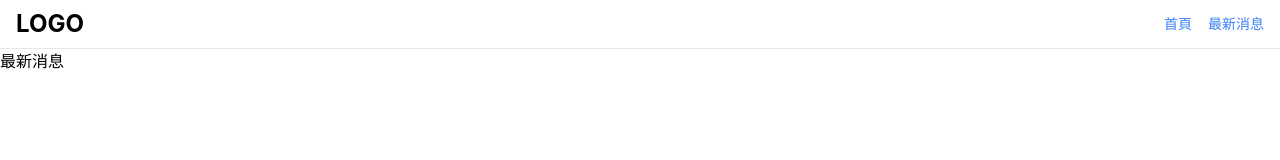
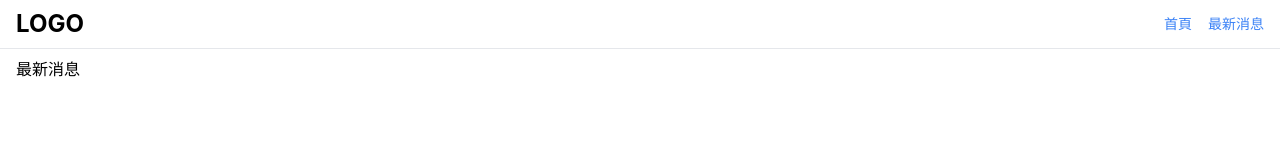
Before and after one commit to koo22952/q2, a React (Vite) app: page /news in a window 1280 px wide. Shown: the top 160 px of the page. Built offline with nearby package versions, Linux system fonts and the light colour scheme.

Commit message:
feat: layout版面設置

```diff
--- a/src/container/defaultLayer.jsx
+++ b/src/container/defaultLayer.jsx
@@ -5,10 +5,9 @@ import { routes } from '../routes'
 
 function DefaultLayer(props) {
   return (
-    <>
-      <div>
+    // 內高度由組件自行決定 父flex / 子flex1 撐滿
+    <div className="w-full h-screen flex flex-col">
       <Header />
-        <div>
       <Suspense fallback={() => <span>Loading</span>}>
         <Switch>
           {routes.map((r) => {
@@ -23,13 +22,11 @@ function DefaultLayer(props) {
               />
             )
           })}
-              {/*無匹配重導項位置。*/}
+          {/*無匹配重導項位置*/}
           <Redirect to="/404" />
         </Switch>
       </Suspense>
     </div>
-      </div>
-    </>
   )
 }
 
--- a/src/views/home/index.jsx
+++ b/src/views/home/index.jsx
@@ -1,7 +1,7 @@
 import React from 'react'
 
 function Home(props) {
-  return <div>首頁</div>
+  return <div className="px-4 py-2">首頁</div>
 }
 
 export default Home
--- a/src/views/news/index.jsx
+++ b/src/views/news/index.jsx
@@ -1,7 +1,7 @@
 import React from 'react'
 
 function News(props) {
-  return <div>最新消息</div>
+  return <div className="px-4 py-2">最新消息</div>
 }
 
 export default News
--- a/src/views/others/404.jsx
+++ b/src/views/others/404.jsx
@@ -1,7 +1,7 @@
 import React from 'react'
 
 function View404(props) {
-  return <div>我是404頁面</div>
+  return <div className="px-4 py-2">我是404頁</div>
 }
 
 export default View404
```
Lines whose indentation alone changed are shown as unchanged.
